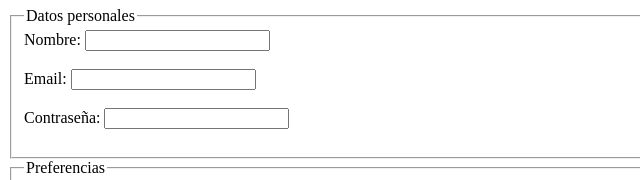
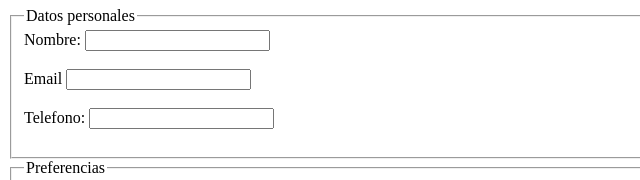
Before and after one commit to Celeste323/Indumentaria, a plain HTML site: page contacto.html in a window 1280 px wide. Shown: the part 143-323 px from the top of the page, 0-640 px from the left. Drawn offline with Linux system fonts and the light colour scheme.

Commit message:
cambie mail, telefono en lines 28 y 29

```diff
--- a/contacto.html
+++ b/contacto.html
@@ -25,11 +25,11 @@
             <label for="nombre">Nombre:</label>
             <input type="text" id="nombre" name="nombre" required><br><br>
 
-            <label for="email">Email:</label>
+            <label for="email">Email</label>
             <input type="email" id="email" name="email" required><br><br>
 
-            <label for="password">Contraseña:</label>
-            <input type="password" id="password" name="password" required><br><br>
+            <label for="Telefono">Telefono:</label>
+            <input type="telefono" id="telefono" name="telefono" required><br><br>
 
         </fieldset>
 
```
